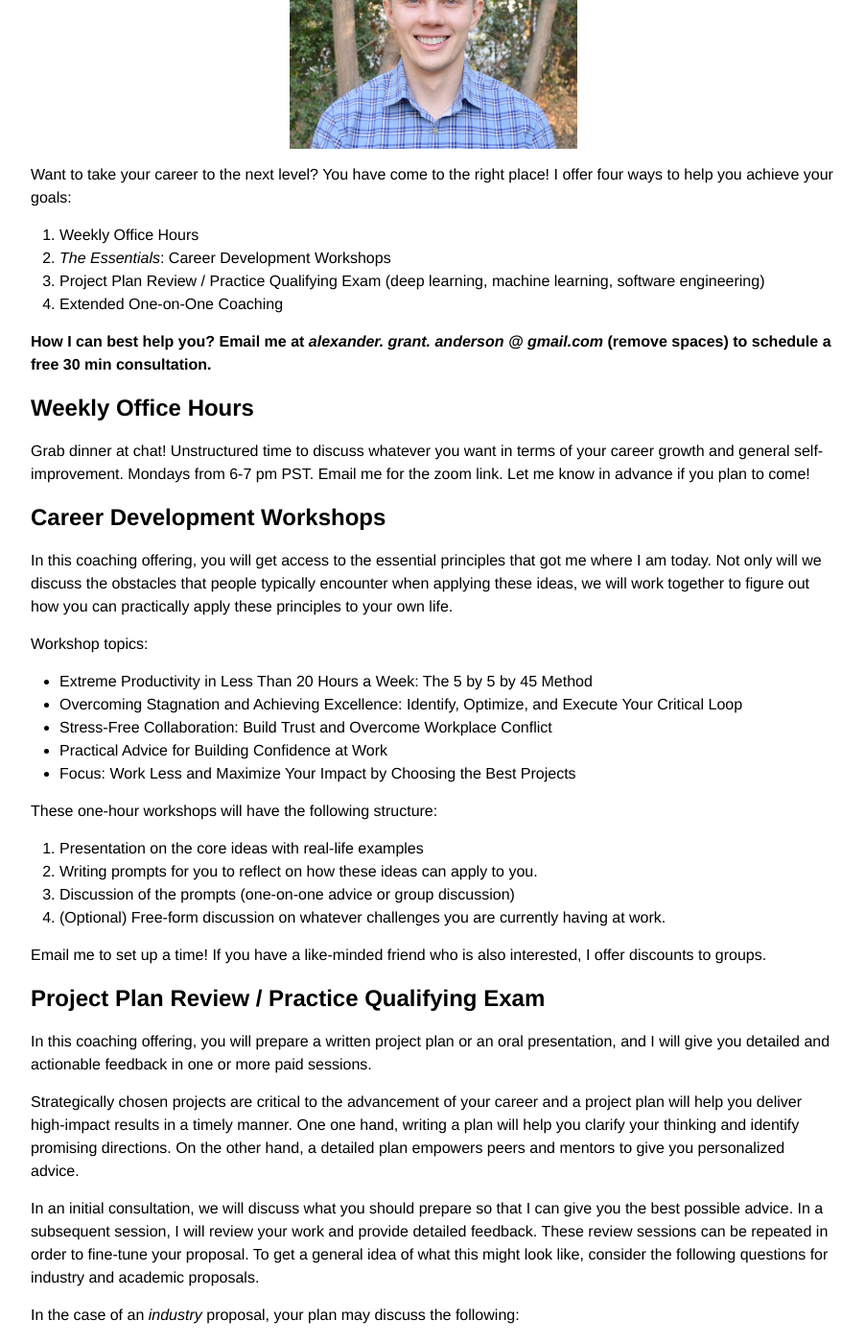
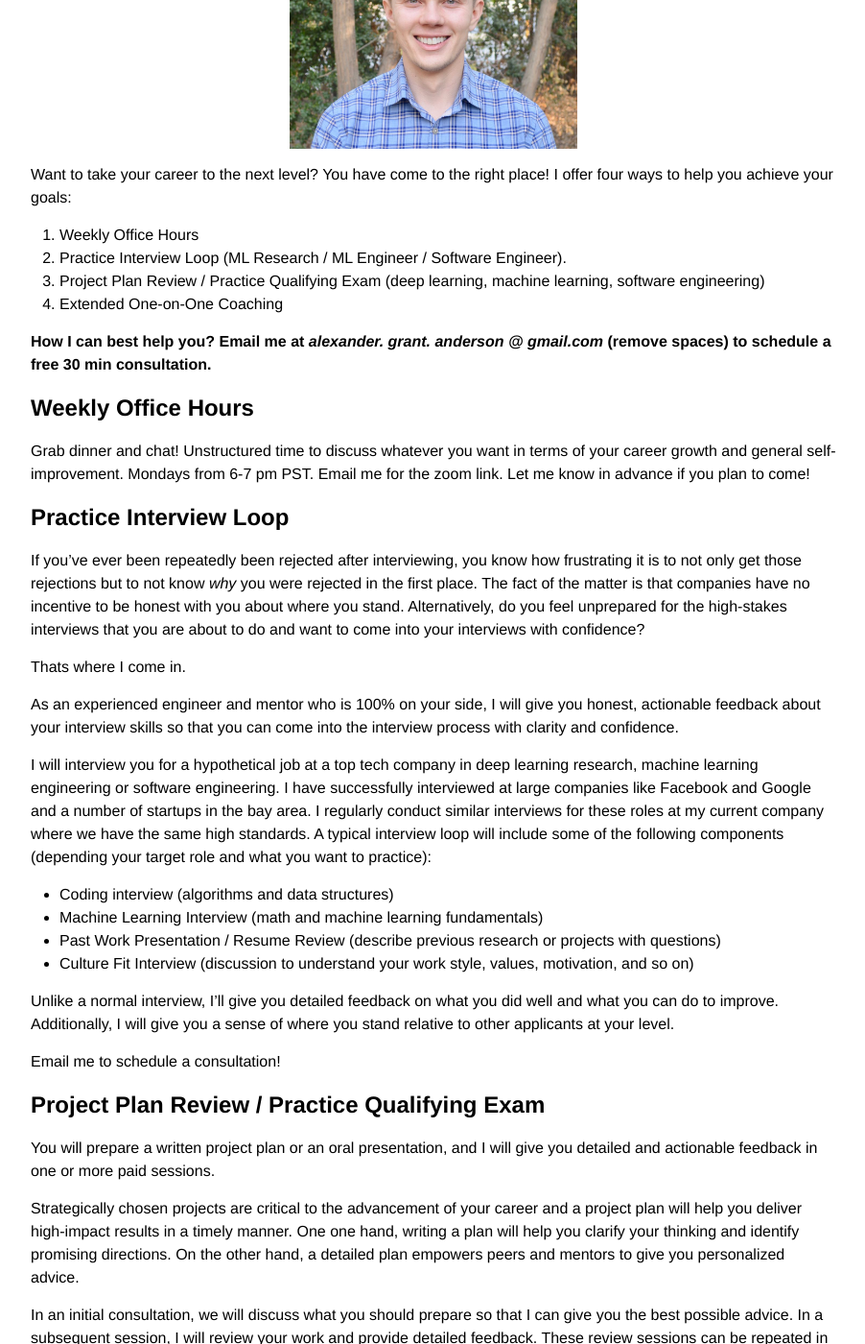
Before and after one commit to alexanderganderson/alexanderganderson.github.io, a Jekyll site: the page built from coaching.md, in a window 1280 px wide and 1400 px high, scrolled down 309 px. Shown: the whole window at 96% size, without its empty margins (188-1090 px from the left). Built offline with Jekyll 4.4.1, drawn with Linux system fonts in a browser that asks for light colours.

Commit message:
updating with practice interview loop

```diff
--- a/coaching.md
+++ b/coaching.md
@@ -11,7 +11,7 @@ permalink: /coaching/
 
 Want to take your career to the next level?  You have come to the right place!  I offer four ways to help you achieve your goals:
 1. Weekly Office Hours
-2. *The Essentials*: Career Development Workshops
+2. Practice Interview Loop (ML Research / ML Engineer / Software Engineer).
 3. Project Plan Review / Practice Qualifying Exam  (deep learning, machine learning, software engineering)
 4. Extended One-on-One Coaching
 
@@ -21,38 +21,47 @@ Want to take your career to the next level?  You have come to the right place!
 
 # **Weekly Office Hours**
 
-Grab dinner at chat!
+Grab dinner and chat!
 Unstructured time to discuss whatever you want in terms of your career growth
 and general self-improvement. Mondays from 6-7 pm PST. Email
 me for the zoom link. Let me know in advance if you plan to come!
 
-# **Career Development Workshops**
+# **Practice Interview Loop**
 
-In this coaching offering, you will get access to the essential principles that
-got me where I am today.  Not only will we discuss the obstacles
-that people typically encounter when applying these ideas, we will work together to figure
-out how you can practically apply these principles to your own life.
+If you've ever been repeatedly been rejected after interviewing, you know how frustrating it is to not only
+get those rejections but to not know *why* you were rejected in the first place.
+The fact of the matter is that companies have no
+incentive to be honest with you about where you stand. Alternatively, do you feel
+unprepared for the high-stakes interviews that you are about to do and want to come into your
+interviews with confidence?
 
-Workshop topics:
-- Extreme Productivity in Less Than 20 Hours a Week: The 5 by 5 by 45 Method
-- Overcoming Stagnation and Achieving Excellence: Identify, Optimize, and Execute Your Critical Loop
-- Stress-Free Collaboration: Build Trust and Overcome Workplace Conflict
-- Practical Advice for Building Confidence at Work
-- Focus: Work Less and Maximize Your Impact by Choosing the Best Projects
+Thats where I come in.
 
-These one-hour workshops will have the following structure:
-1. Presentation on the core ideas with real-life examples
-2. Writing prompts for you to reflect on how these ideas can apply to you.
-3. Discussion of the prompts (one-on-one advice or group discussion)
-4. (Optional) Free-form discussion on whatever challenges you are currently having at work.
+As an experienced engineer and mentor who is 100% on your side, I will give you honest, actionable feedback about your
+interview skills so that you can come into the interview process with clarity and confidence.
 
-Email me to set up a time!  If you have a like-minded friend who is also interested,
-I offer discounts to groups.
+I will interview you for a hypothetical job at a top tech company in deep learning research,
+machine learning engineering or software engineering.
+I have successfully interviewed at large companies like Facebook and Google and a number of
+startups in the bay area.
+I regularly conduct similar interviews for these roles at my current company where we have the same
+high standards. A typical interview loop will include some of the following components (depending your target role
+and what you want to practice):
+- Coding interview (algorithms and data structures)
+- Machine Learning Interview (math and machine learning fundamentals)
+- Past Work Presentation / Resume Review (describe previous research or projects with questions)
+- Culture Fit Interview (discussion to understand your work style, values, motivation, and so on)
+
+Unlike a normal interview, I'll give you detailed feedback on what you did well and what you can
+do to improve. Additionally, I will give you a sense of where you stand relative to other applicants at your level.
+
+
+Email me to schedule a consultation!
 
 
 # **Project Plan Review / Practice Qualifying Exam**
 
-In this coaching offering, you will prepare a written project plan or an oral
+You will prepare a written project plan or an oral
 presentation, and I will give you detailed and actionable feedback in one or
 more paid sessions.
 
```
